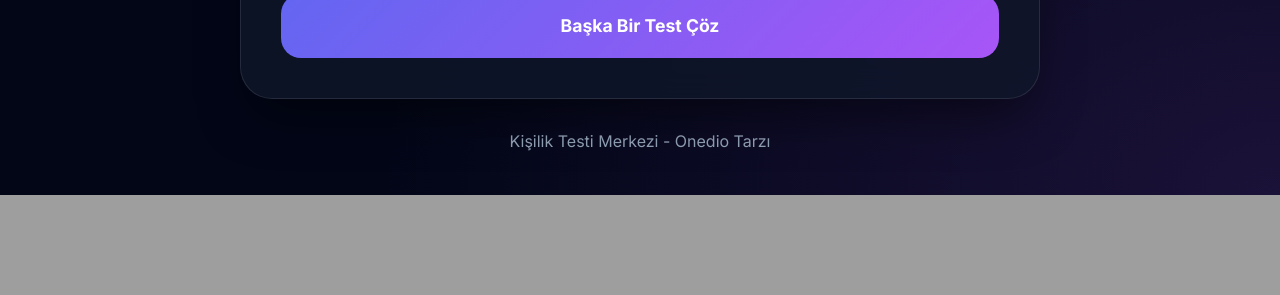
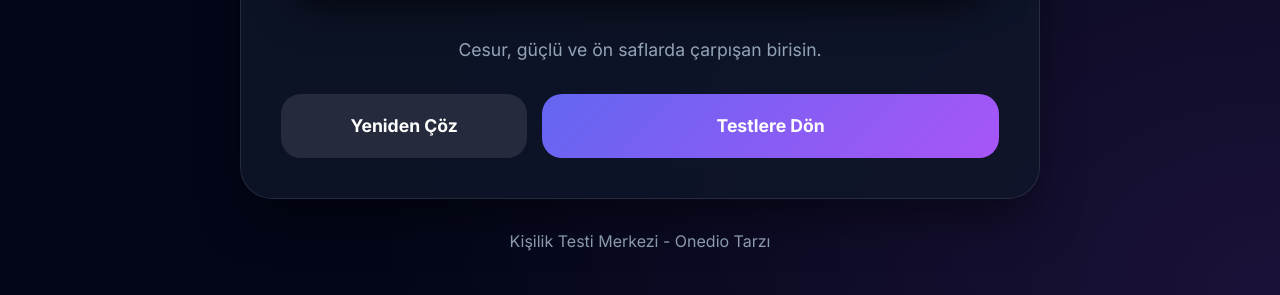
Before and after one commit to EmirhanYAZICI/Django-tutorials, a Django app: page /polls/result/1/ in a window 1280 px wide. Shown: the part 712-1007 px from the top of the page. Before the commit the page ends 907 px from the top, so only its background shows below. Run offline with Django 5.2, Linux system fonts and the light colour scheme; data comes from the database, SQL or seed files in the repository.

Commit message:
UI: Fix result image display and improve navigation buttons

```diff
--- a/polls/static/polls/style.css
+++ b/polls/static/polls/style.css
@@ -170,8 +170,9 @@ input[type="radio"]:checked + .choice-label {
 
 .result-image {
     width: 100%;
-    height: 400px;
-    object-fit: cover;
+    max-height: 500px;
+    object-fit: contain;
+    background: rgba(0, 0, 0, 0.2);
     border-radius: 24px;
     margin-bottom: 30px;
     border: 1px solid var(--glass-border);
--- a/polls/templates/polls/results.html
+++ b/polls/templates/polls/results.html
@@ -23,7 +23,10 @@
                 {{ result.description }}
             </div>
 
-            <a href="{% url 'polls:index' %}" class="btn">Başka Bir Test Çöz</a>
+            <div style="display: flex; gap: 15px; margin-top: 20px;">
+                <a href="{% url 'polls:detail' result.category.id %}" class="btn" style="background: rgba(255,255,255,0.1); flex: 1;">Yeniden Çöz</a>
+                <a href="{% url 'polls:index' %}" class="btn" style="flex: 2;">Testlere Dön</a>
+            </div>
         </div>
 
         <div class="back-link">
```
